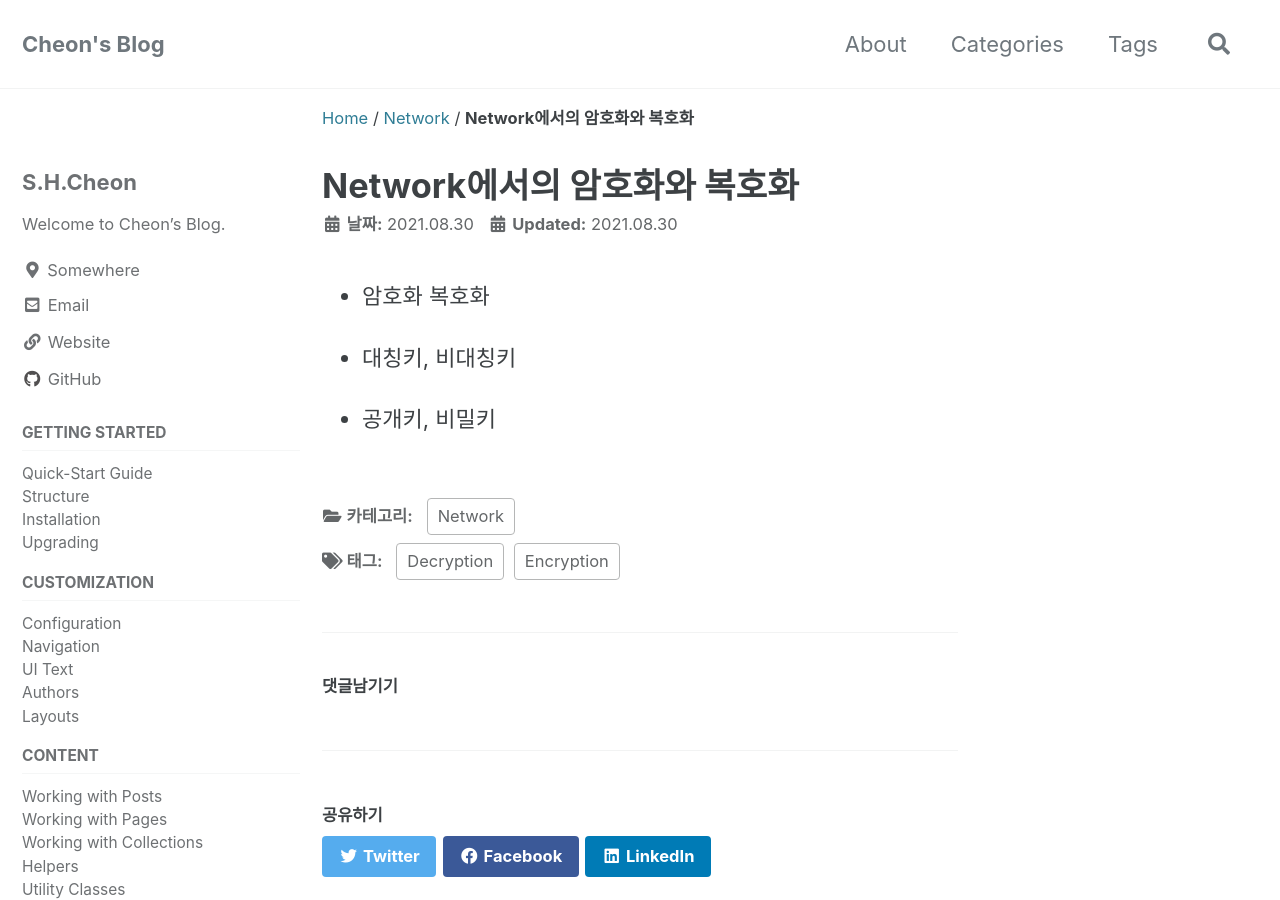
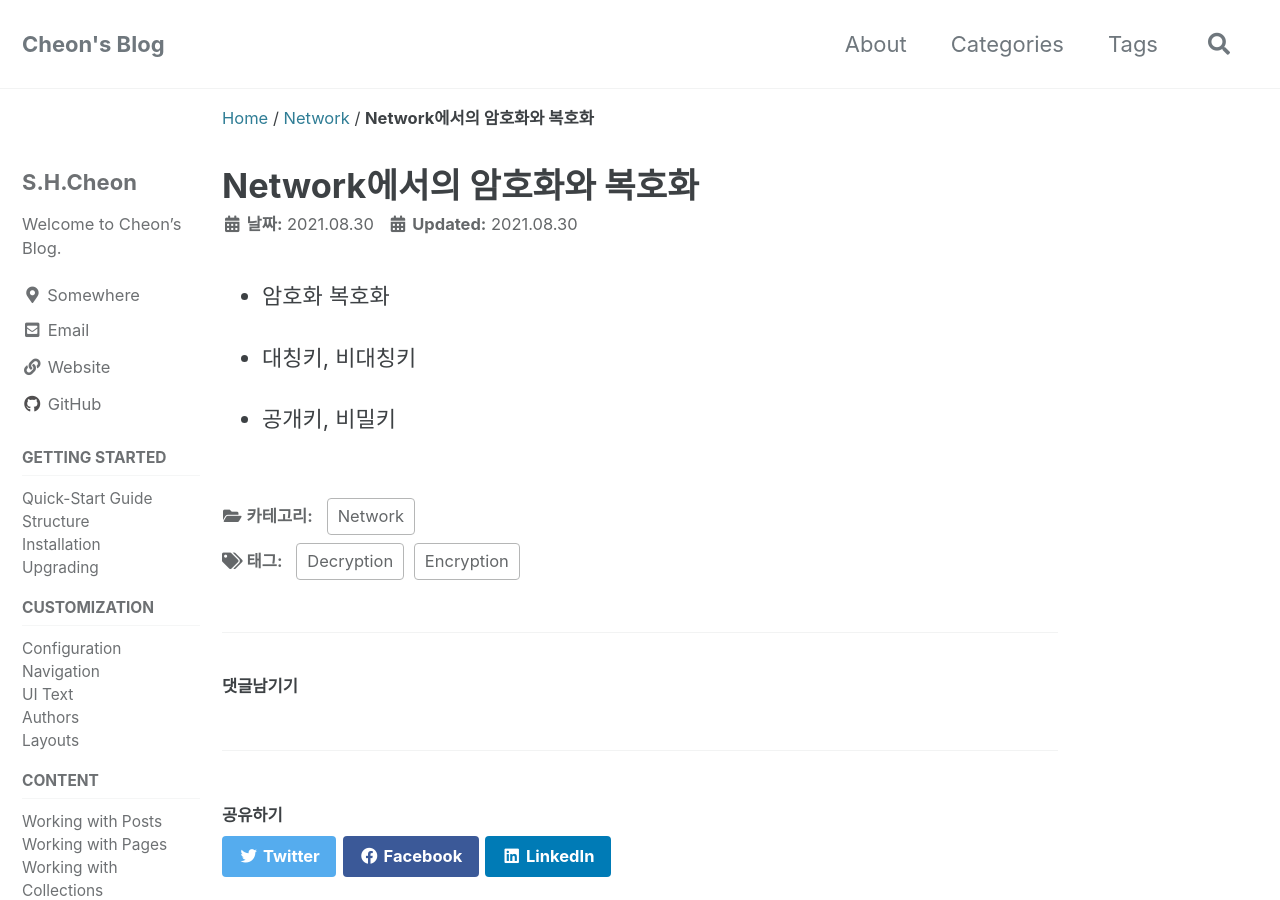
Before and after one commit to shcheon/myblog, a Jekyll site: the page built from _posts/network/2021-08-30-Network-Encryption-Decryption.md, in a window 1280 px wide and 900 px high. Built offline with Jekyll 4.4.1, drawn with Linux system fonts in a browser that asks for light colours; cached includes are drawn as plain includes; comment, search, counter and statistics services are not loaded.

Commit message:
Update _variables.scss

```diff
--- a/_sass/minimal-mistakes/_variables.scss
+++ b/_sass/minimal-mistakes/_variables.scss
@@ -155,9 +155,9 @@ $max-width: $x-large !default;
    Grid
    ========================================================================== */
 
-$right-sidebar-width-narrow: 200px !default;
-$right-sidebar-width: 300px !default;
-$right-sidebar-width-wide: 400px !default;
+$right-sidebar-width-narrow: 150px !default;
+$right-sidebar-width: 200px !default;
+$right-sidebar-width-wide: 300px !default;
 
 /*
    Other
```
